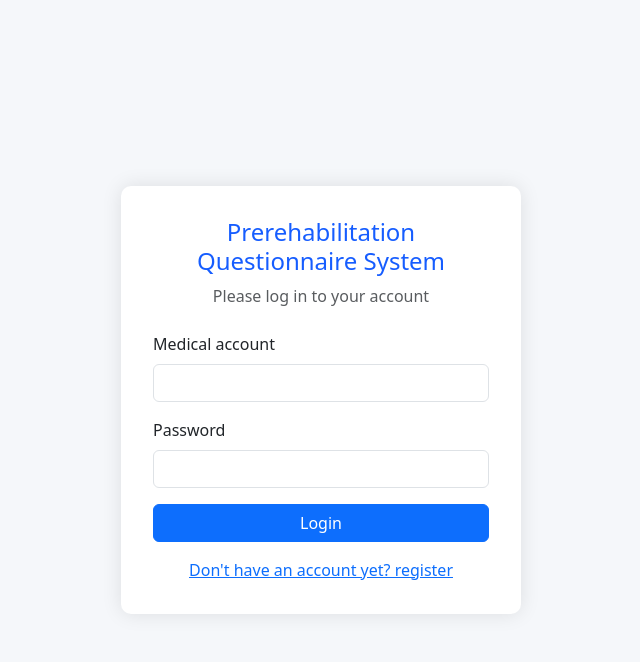
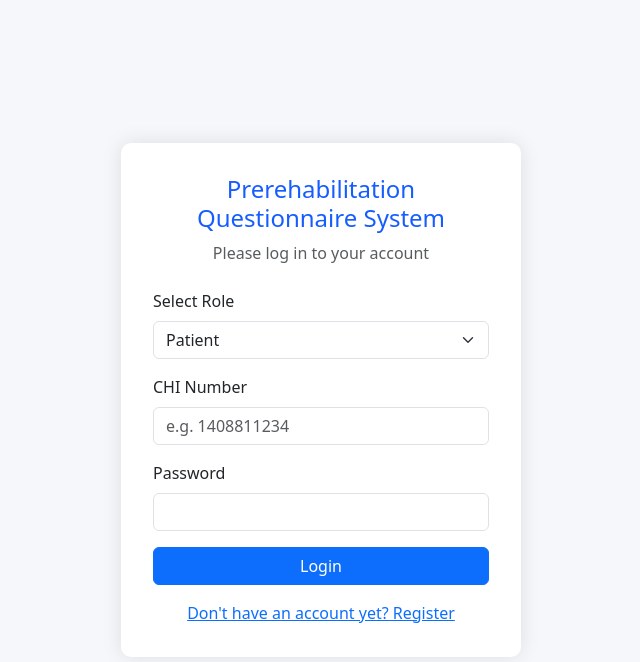
Before and after one commit to haoxueling/NHS, a Flask app: page /login in a window 1280 px wide. Shown: the top 662 px of the page, without its empty margins (319-959 px from the left). Run offline with Flask 3, Linux system fonts and the light colour scheme; parts of the project's set-up code (start-up, migrations or seed data) failed here and were passed over.

Commit message:
医生页面

```diff
--- a/app/config.py
+++ b/app/config.py
@@ -2,6 +2,6 @@ import os
 
 class Config:
     SECRET_KEY = os.environ.get('SECRET_KEY') or 'nhs-secret-key'
-    SQLALCHEMY_DATABASE_URI = 'mysql+pymysql://root:root@localhost:3306/nhs_questionnaire_system'
+    SQLALCHEMY_DATABASE_URI = 'mysql+pymysql://root:12356@localhost:3306/nhs_questionnaire_system'
     SQLALCHEMY_TRACK_MODIFICATIONS = False
     JWT_SECRET_KEY = os.environ.get('JWT_SECRET') or 'nhs-jwt-secret'
--- a/app/routes/auth.py
+++ b/app/routes/auth.py
@@ -34,7 +34,8 @@ def register():
         return jsonify(msg='请求数据为空'), 400
 
     # 验证必要字段
-    required_fields = ['name', 'gender', 'date_of_birth', 'medical_id', 'email', 'phone', 'password']
+    # required_fields = ['name', 'gender', 'date_of_birth', 'medical_id', 'email', 'phone', 'password']
+    required_fields = ['name', 'gender', 'date_of_birth', 'email', 'phone', 'password',"role"]
     for field in required_fields:
         if field not in data or not data[field]:
             return jsonify(msg=f'缺少必要字段或字段值为空: {field}'), 400
@@ -43,6 +44,34 @@ def register():
     if User.query.filter_by(medical_id=data['medical_id']).first():
         return jsonify(msg='医疗账号已被注册'), 400
 
+    role = data['role']
+
+    if role == 'user':  # 患者注册
+        chi_number = data.get('chi_number')
+        if not chi_number:
+            return jsonify(msg='请提供 CHI Number'), 400
+
+        # 确保 CHI 号码唯一（包括兼容 medical_id 字段）
+        if User.query.filter(
+                (User.chi_number == chi_number) | (User.medical_id == chi_number)
+        ).first():
+            return jsonify(msg='该 CHI Number 已被注册'), 400
+
+        medical_id = chi_number  # 为了模型中 medical_id 非空约束，写入相同值
+
+    elif role == 'doctor':  # 临床人员注册
+        medical_id = data.get('medical_id')
+        if not medical_id:
+            return jsonify(msg='请提供 Medical ID'), 400
+
+        if User.query.filter_by(medical_id=medical_id).first():
+            return jsonify(msg='该 Medical ID 已被注册'), 400
+
+        chi_number = None  # 医生无 chi_number
+
+    else:
+        return jsonify(msg='无效的角色'), 400
+
 
     # 创建用户（捕获数据库异常）
     try:
@@ -50,10 +79,11 @@ def register():
             name=data['name'],
             gender=data['gender'],
             date_of_birth=data['date_of_birth'],
-            medical_id=data['medical_id'],
+            medical_id=medical_id,
+            chi_number=chi_number,
             email=data['email'],
             phone=data['phone'],
-            role='user'
+            role=role
         )
         user.set_password(data['password'])  # 确保User模型实现了set_password方法
         db.session.add(user)
@@ -80,12 +110,33 @@ def login():
         print(f"请求数据：{data}", flush=True)  # 打印前端传来的参数
         if not data:
             return jsonify(msg='请求数据为空'), 400
-        if not data.get('medical_id') or not data.get('password'):
-            return jsonify(msg='请提供医疗账号和密码'), 400
-        # 数据库查询（可能出错的步骤）
-        user = User.query.filter_by(medical_id=data['medical_id']).first()
-        if not user or not user.check_password(data['password']):
-            return jsonify(msg='医疗账号或密码错误'), 401
+
+        role = data.get('role')
+        password = data.get('password')
+
+        if not role or not password:
+            return jsonify(msg='缺少角色或密码'), 400
+
+        user = None
+
+        if role == 'patient':
+            chi_number = data.get('chi_number')
+            if not chi_number:
+                return jsonify(msg='缺少 CHI Number'), 400
+            user = User.query.filter_by(role='user', chi_number=chi_number).first()
+        # 数据库里面的role doctor 字段对应clinician ，user字段对应patient
+        elif role == 'clinician':
+            medical_id = data.get('medical_id')
+            if not medical_id:
+                return jsonify(msg='缺少 Medical ID'), 400
+            user = User.query.filter_by(role='doctor', medical_id=medical_id).first()
+
+        else:
+            return jsonify(msg='无效的角色'), 400
+
+        if not user or not user.check_password(password):
+            return jsonify(msg='账号或密码错误'), 401
+
         # 生成令牌
         access_token = create_access_token(
             identity=str(user.id),
@@ -94,7 +145,13 @@ def login():
         )
         resp = make_response(jsonify(
             access_token=access_token,
-            user={'id': user.id, 'name': user.name, 'role': user.role, 'medical_id': user.medical_id}
+            user={
+                 'id': user.id,
+                  'name': user.name,
+                  'role': user.role,
+                  'medical_id': user.medical_id,
+                 'chi_number': user.chi_number
+                  }
         ))
         resp.headers['Access-Control-Allow-Credentials'] = 'true'
         return resp
--- a/templates/login.html
+++ b/templates/login.html
@@ -1,10 +1,10 @@
 <!DOCTYPE html>
 <html lang="en">
 <head>
-    <meta charset="UTF-8">
-    <meta name="viewport" content="width=device-width, initial-scale=1.0">
+  <meta charset="UTF-8" />
+  <meta name="viewport" content="width=device-width, initial-scale=1.0"/>
   <title>Login - Prerehabilitation Questionnaire System</title>
-    <link href="https://cdn.jsdelivr.net/npm/bootstrap@5.3.0/dist/css/bootstrap.min.css" rel="stylesheet">
+  <link href="https://cdn.jsdelivr.net/npm/bootstrap@5.3.0/dist/css/bootstrap.min.css" rel="stylesheet" />
   <style>
     body {
       background-color: #f5f7fa;
@@ -39,63 +39,123 @@
     </div>
 
     <form id="loginForm">
+      <!-- 角色选择 -->
       <div class="mb-3">
-                <label for="medicalId" class="form-label">Medical account</label>
-                <input type="text" class="form-control" id="medicalId" required>
+        <label for="roleSelect" class="form-label">Select Role</label>
+        <select id="roleSelect" class="form-select" required>
+          <option value="patient">Patient</option>
+          <option value="clinician">Clinician</option>
+        </select>
       </div>
+
+      <!-- 患者字段 -->
+      <div id="patientFields">
+        <div class="mb-3">
+          <label for="chiNumber" class="form-label">CHI Number</label>
+          <input type="text" class="form-control" id="chiNumber" placeholder="e.g. 1408811234">
+        </div>
+      </div>
+
+      <!-- 临床人员字段 -->
+      <div id="clinicianFields" style="display: none;">
+        <div class="mb-3">
+          <label for="medicalId" class="form-label">Medical ID</label>
+          <input type="text" class="form-control" id="medicalId">
+        </div>
+      </div>
+
+      <!-- 密码 -->
       <div class="mb-3">
         <label for="password" class="form-label">Password</label>
         <input type="password" class="form-control" id="password" required>
       </div>
+
       <button type="submit" class="btn btn-primary w-100">Login</button>
       <div class="mt-3 text-center">
-                <a href="/register">Don't have an account yet? register</a>
+        <a href="/register">Don't have an account yet? Register</a>
       </div>
     </form>
   </div>
 
+  <!-- jQuery 脚本 -->
   <script src="https://code.jquery.com/jquery-3.6.0.min.js"></script>
   <script>
+    $(document).ready(function () {
+      // 初始化角色字段显示
+      $('#roleSelect').trigger('change');
+
+      // 切换显示字段
+      $('#roleSelect').on('change', function () {
+        const role = $(this).val();
+        if (role === 'patient') {
+          $('#patientFields').show();
+          $('#clinicianFields').hide();
+        } else if (role === 'clinician') {
+          $('#patientFields').hide();
+          $('#clinicianFields').show();
+        }
+      });
+
       // 登录表单提交
       $('#loginForm').submit(function(e) {
         e.preventDefault();
 
+        const role = $('#roleSelect').val();
+        const password = $('#password').val();
+        let loginPayload = {};
+
+        if (role === 'patient') {
+          const chiNumber = $('#chiNumber').val();
+          if (!chiNumber || !password) {
+            return alert('Please enter both CHI Number and Password');
+          }
+          loginPayload = {
+            role: role,
+            chi_number: chiNumber,
+            password: password
+          };
+        } else if (role === 'clinician') {
           const medicalId = $('#medicalId').val();
-            const password = $('#password').val();
+          if (!medicalId || !password) {
+            return alert('Please enter both Medical ID and Password');
+          }
+          loginPayload = {
+            role: role,
+            medical_id: medicalId,
+            password: password
+          };
+        }
 
-            // 发送登录请求（路径与后端接口匹配）
+        // 发送 AJAX 登录请求
         $.ajax({
-                url: '/api/login',  // 修正为后端登录接口路径
+          url: '/api/login',
           type: 'POST',
           contentType: 'application/json',
-                data: JSON.stringify({
-                    medical_id: medicalId,
-                    password: password
-                }),
+          data: JSON.stringify(loginPayload),
           xhrFields: {
-                    withCredentials: true  // 允许跨域请求携带Cookie
+            withCredentials: true
           },
-                // 登录表单提交成功后的回调
           success: function(response) {
-                    console.log('Login successful, response data:', response);
-                    // 存储令牌和用户信息
+            console.log('Login successful:', response);
             const token = response.access_token;
-                    // 存储到Cookie，路径为根目录，自动携带到所有请求
+
+            // 存储 Token 和用户信息到 Cookie
             document.cookie = `access_token=${token}; path=/; SameSite=Lax`;
-                    // 存储用户ID到Cookie（供user.py使用）
             document.cookie = `user_id=${response.user.id}; path=/; SameSite=Lax`;
 
+            // 跳转页面--只有doctor
+            if (response.user.role === 'user'|| role === 'patient' ) {
+              window.location.href = '/user';
+            } else if ( response.user.role === 'doctor'|| role === 'clinician')
+            {
+              window.location.href = '/doctor';
+            }
 
-                    if (response.user.role === 'user') {
-                        window.location.href = '/user';  // 跳转用户仪表盘
-                    } else if (response.user.role === 'nurse') {
-                        window.location.href = '/nurse-dashboard.html';
-                    } else if (response.user.role === 'doctor') {
-                        window.location.href = '/doctor-dashboard.html';
-                    }
           },
+
+
           error: function(xhr) {
-                console.log('Login failed with error message:', xhr.responseJSON?.msg || 'Login failed, please try again');
+            console.log('Login failed:', xhr.responseJSON?.msg);
             alert(xhr.responseJSON?.msg || 'Login failed, please try again');
           },
           complete: function() {
@@ -103,6 +163,7 @@
           }
         });
       });
+    });
   </script>
 </body>
 </html>
```
Also changed, not shown: app/models.py (+11 -5 lines), templates/register.html (+70 -12 lines). Lines whose indentation alone changed are shown as unchanged.
